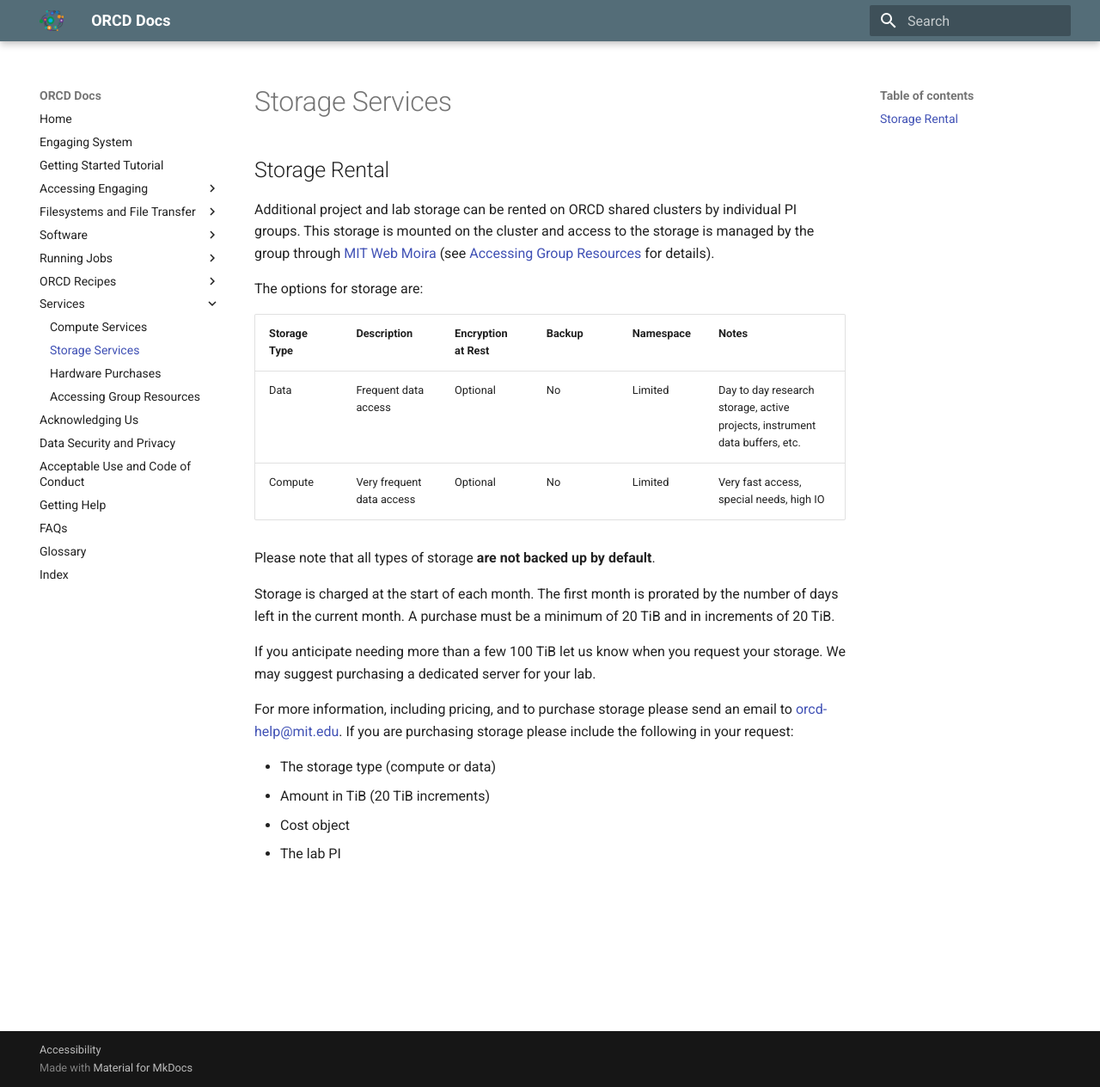
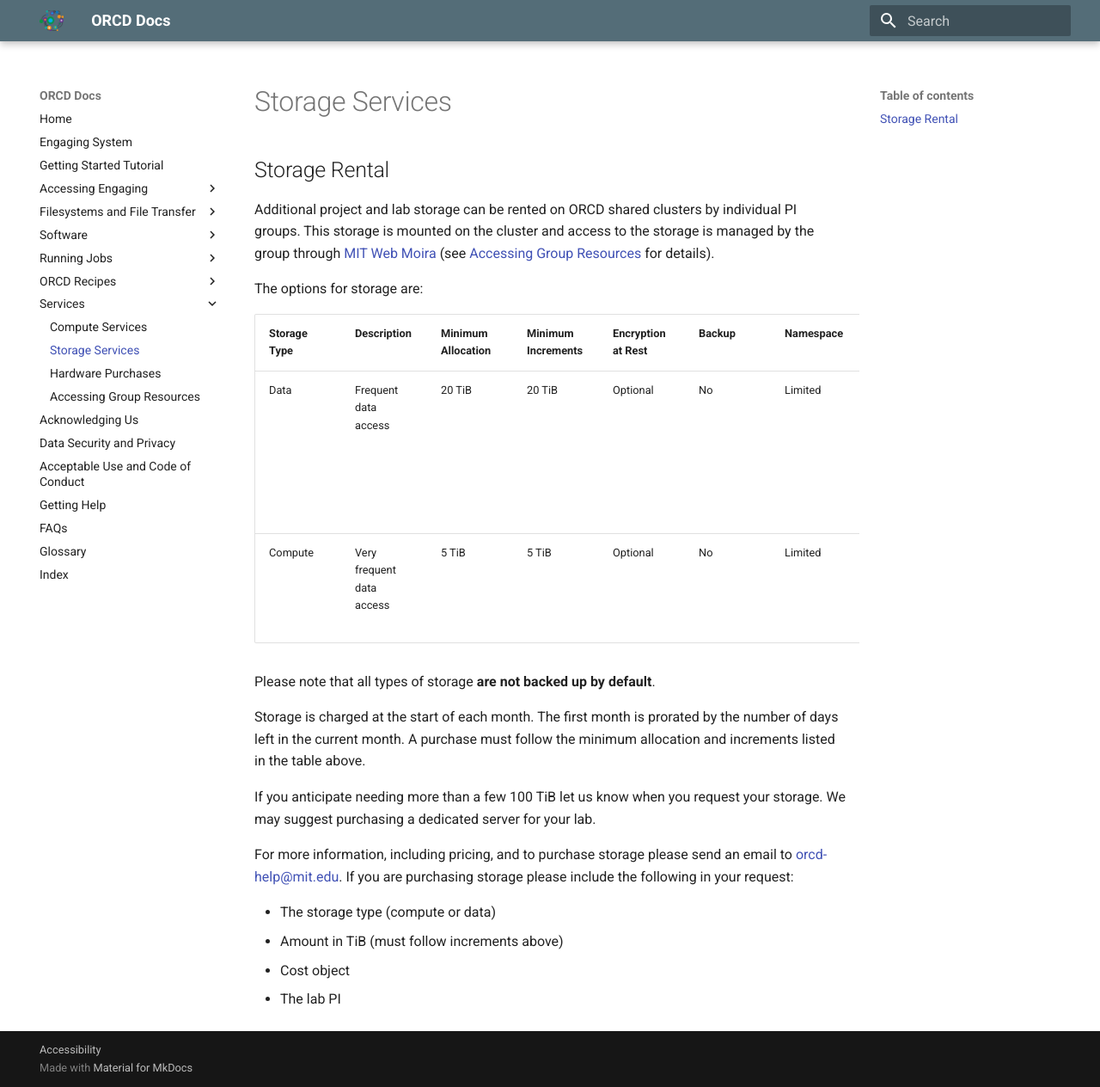
Before and after one commit to mit-orcd/orcd-docs-edit, an MkDocs documentation site: the page built from docs/services/storage-services.md, in a window 1280 px wide and 1264 px high. Shown: the whole window at 86% size. Built offline with MkDocs 1.6.1 and Material for MkDocs 9.7.7, drawn with Linux system fonts in a browser that asks for light colours.

Commit message:
Update flash rental increments to 5TiB

```diff
--- a/docs/services/storage-services.md
+++ b/docs/services/storage-services.md
@@ -8,20 +8,20 @@ by the group through [MIT Web Moira](https://groups.mit.edu/webmoira/) (see [Acc
 
 The options for storage are:
 
-| Storage Type | Description | Encryption at Rest  | Backup  | Namespace |Notes |
-| ----------- | ----------- |----------- |----------- |----------- |----------- |
-| Data | Frequent data access | Optional | No |  Limited | Day to day research storage, active projects, instrument data buffers, etc. |
-| Compute | Very frequent data access | Optional | No | Limited | Very fast access, special needs, high IO |
+| Storage Type |  Description | Minimum Allocation | Minimum Increments | Encryption at Rest  | Backup  | Namespace |Notes |
+| ----------- | ----------- |----------- |----------- |----------- |----------- |----------- |----------- |
+| Data | Frequent data access | 20 TiB | 20 TiB | Optional | No |  Limited | Day to day research storage, active projects, instrument data buffers, etc. |
+| Compute | Very frequent data access | 5 TiB | 5 TiB | Optional | No | Limited | Very fast access, special needs, high IO |
 
 Please note that all types of storage **are not backed up by default**.
 
-Storage is charged at the start of each month. The first month is prorated by the number of days left in the current month. A purchase must be a minimum of 20 TiB and in increments of 20 TiB.
+Storage is charged at the start of each month. The first month is prorated by the number of days left in the current month. A purchase must follow the minimum allocation and increments listed in the table above.
 
 If you anticipate needing more than a few 100 TiB let us know when you request your storage. We may suggest purchasing a dedicated server for your lab.
 
 For more information, including pricing, and to purchase storage please send an email to <orcd-help@mit.edu>. If you are purchasing storage please include the following in your request:
 
 - The storage type (compute or data)
-- Amount in TiB (20 TiB increments)
+- Amount in TiB (must follow increments above)
 - Cost object
 - The lab PI
```
